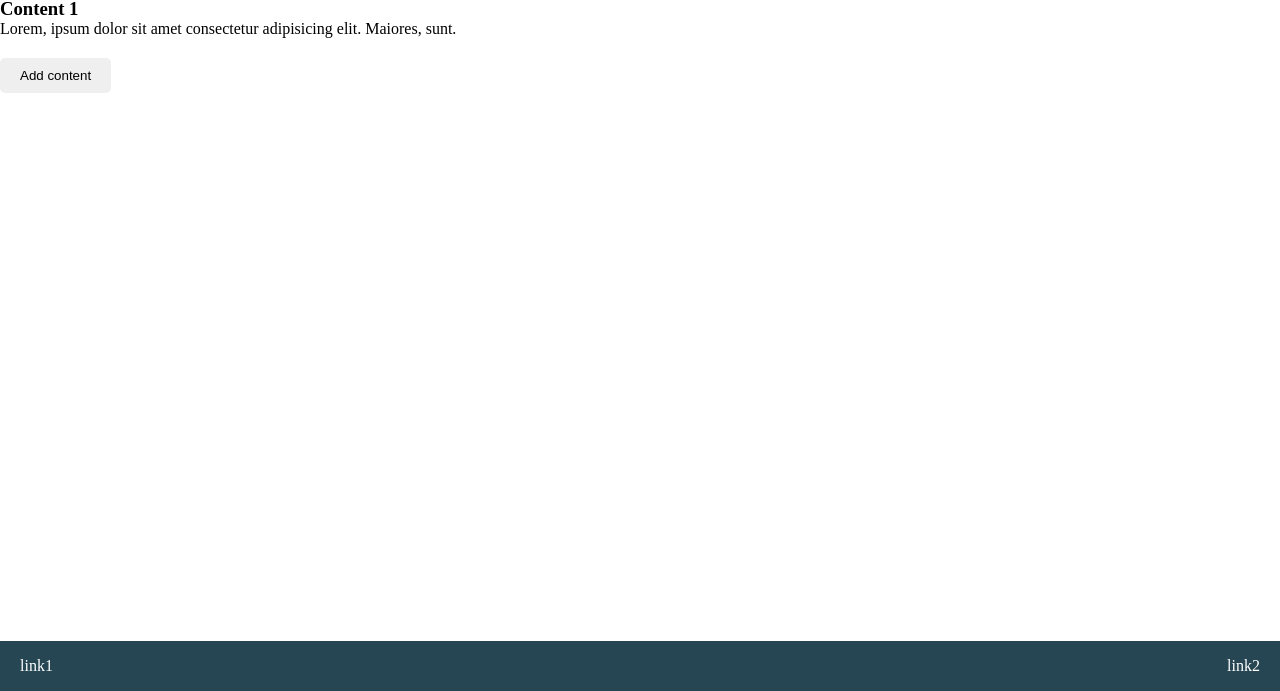
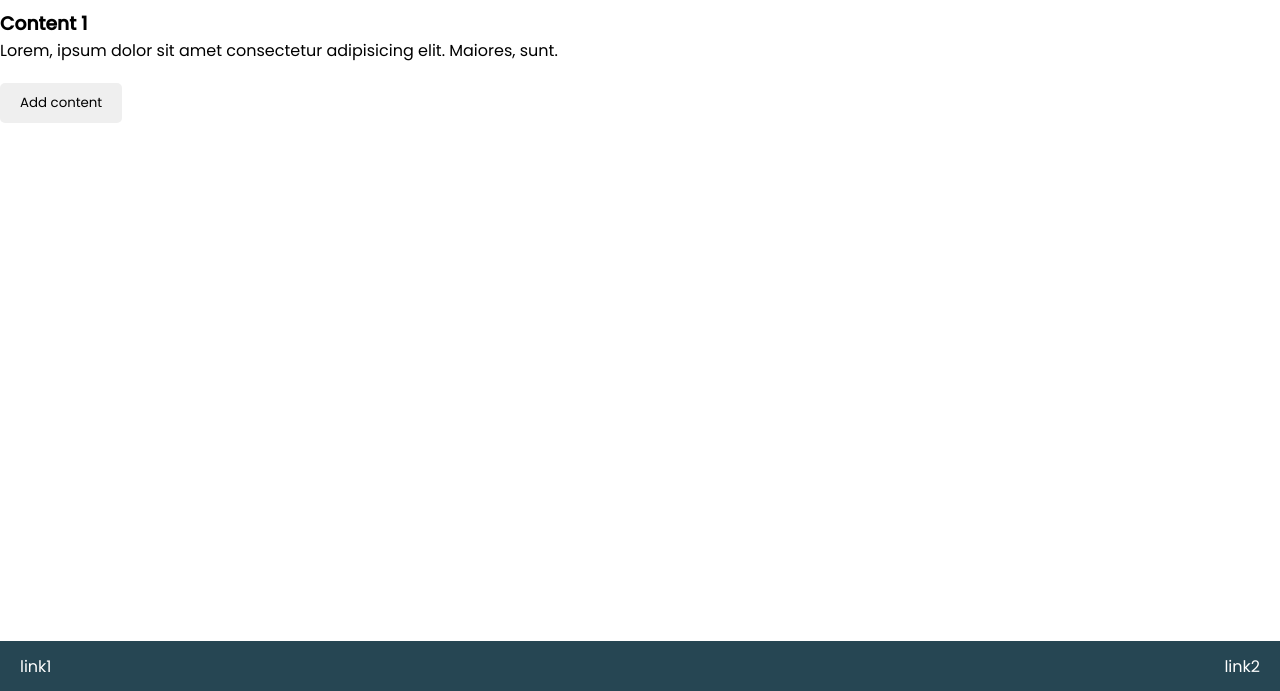
Before and after one commit to kazmonroy/git-practice, a plain HTML site: page index.html in a window 1280 px wide. Shown: the part 109-800 px from the top of the page. Drawn offline with Linux system fonts and the light colour scheme.

Commit message:
Add font style

```diff
--- a/index.html
+++ b/index.html
@@ -5,6 +5,12 @@
     <meta http-equiv="X-UA-Compatible" content="IE=edge" />
     <meta name="viewport" content="width=device-width, initial-scale=1.0" />
     <link rel="stylesheet" href="styles.css" />
+    <link rel="preconnect" href="https://fonts.googleapis.com" />
+    <link rel="preconnect" href="https://fonts.gstatic.com" crossorigin />
+    <link
+      href="https://fonts.googleapis.com/css2?family=Poppins:wght@100;200;300;400;500&display=swap"
+      rel="stylesheet"
+    />
     <title>Git Practice</title>
   </head>
   <body>
--- a/styles.css
+++ b/styles.css
@@ -13,6 +13,8 @@
 
 
 body {
+    font-family: 'Poppins', sans-serif;
+
     display: grid;
     grid-template: 'nav'
     'main'
@@ -63,6 +65,7 @@ button {
     border: none;
     padding: 10px 20px;
     border-radius: 5px;
+    font-family: inherit;
 }
 
 
```
